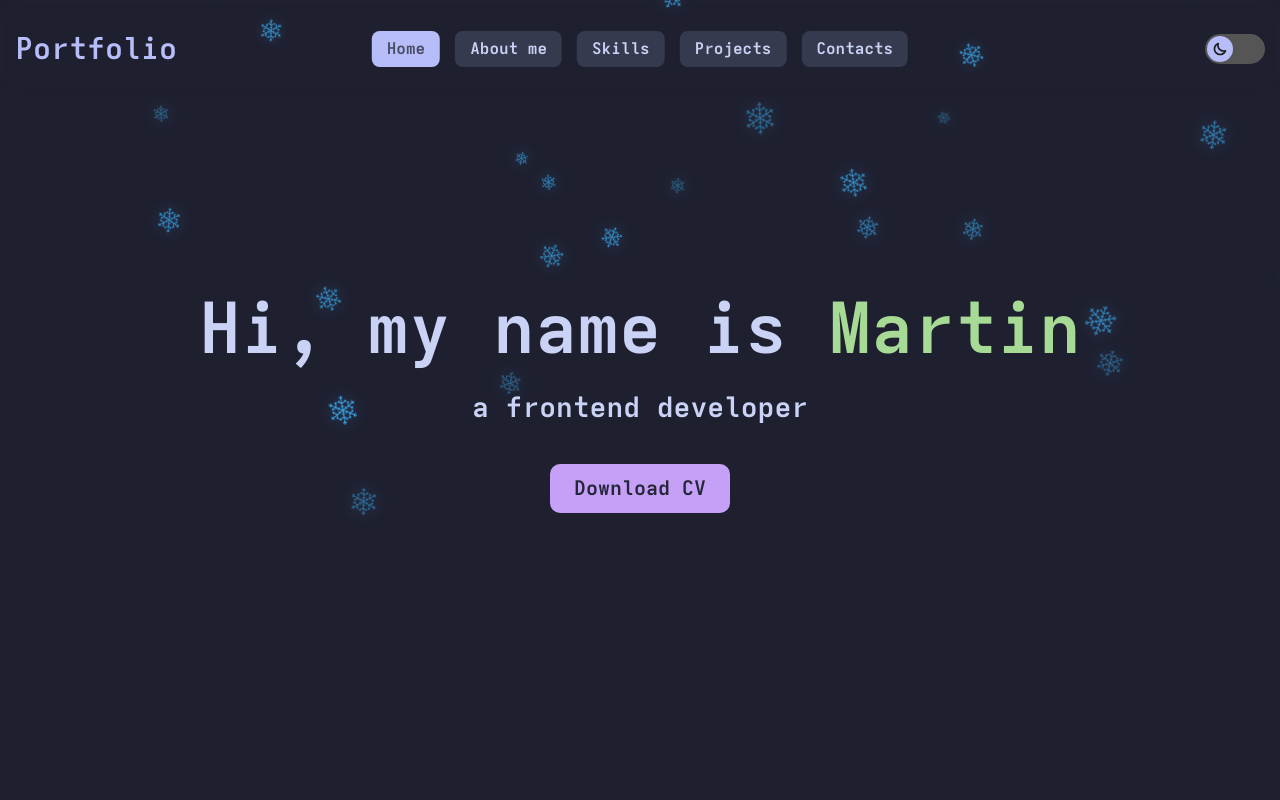
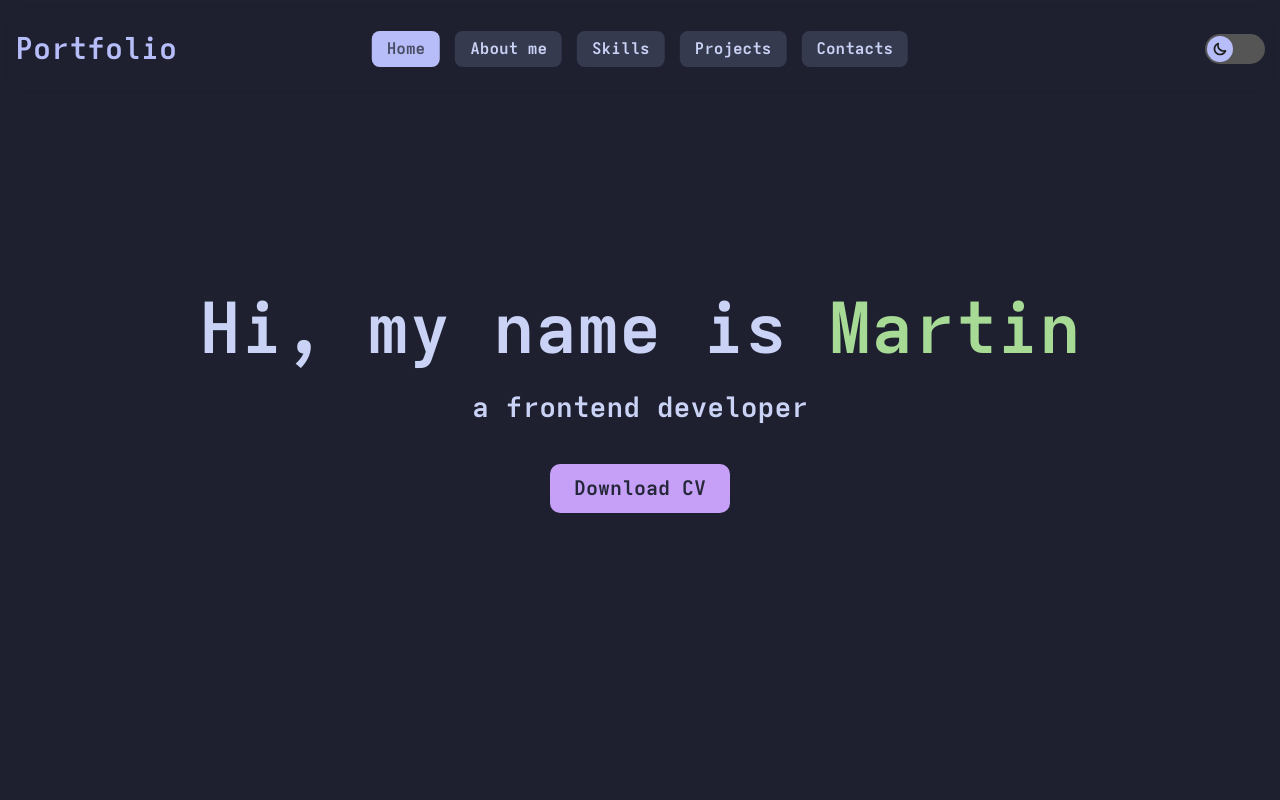
Before and after one commit to wLIGw/My-Portfolio, a React (Vite) app: page / in a window 1280 px wide. Shown: the top 800 px of the page. Built offline with nearby package versions, Linux system fonts and the light colour scheme.

Commit message:
Snowfall

```diff
--- a/src/components/Snowfall/Snowfall.jsx
+++ b/src/components/Snowfall/Snowfall.jsx
@@ -3,22 +3,32 @@ import "./style.scss";
 import snowflake from "../../assets/snowflake.svg";
 
 const Snowfall = () => {
+  const isMobile = window.innerWidth < 768;
+  const isLowEnd = navigator.hardwareConcurrency <= 4;
+
+  // ❌ полностью отключаем снег на слабых мобилках
+  if (isMobile && isLowEnd) return null;
+
   const flakes = useMemo(() => {
     const rand = (min, max) => min + Math.random() * (max - min);
 
-    const COUNT = window.innerWidth < 768 ? 20 : 45;
+    // 🔥 ЖЁСТКО меньше элементов на мобилке
+    const COUNT = isMobile ? 8 : 35;
 
     return Array.from({ length: COUNT }).map((_, i) => ({
       id: i,
       left: rand(0, 100),
-      size: rand(12, 32),
-      duration: rand(8, 18),
+      size: isMobile ? rand(10, 18) : rand(14, 32),
+      duration: isMobile ? rand(14, 24) : rand(8, 18),
       delay: rand(0, 10),
-      drift: rand(-30, 30),
-      rotate: rand(180, 720),
+
+      // ❌ убираем горизонтальный drift и вращение на мобилке
+      drift: isMobile ? 0 : rand(-30, 30),
+      rotate: isMobile ? 0 : rand(180, 720),
+
       opacity: rand(0.4, 0.9),
     }));
-  }, []);
+  }, [isMobile]);
 
   return (
     <div className="snowfall">
--- a/src/components/Snowfall/style.scss
+++ b/src/components/Snowfall/style.scss
@@ -1,7 +1,7 @@
 .snowfall {
   position: fixed;
   inset: 0;
-  z-index: 9999;
+  z-index: 500; // меньше, чем было
   pointer-events: none;
   overflow: hidden;
 }
@@ -12,20 +12,33 @@
   animation-name: snow-fall;
   animation-timing-function: linear;
   animation-iteration-count: infinite;
+
+  /* 🔥 важно для GPU */
+  transform: translateZ(0);
   will-change: transform;
-  filter: drop-shadow(0 0 6px rgba(47, 164, 255, 0.35));
 }
 
 @keyframes snow-fall {
-  0% {
-    transform: translate3d(0, 0, 0) rotate(0deg);
-  }
-  100% {
+  to {
     transform: translate3d(var(--drift), 120vh, 0)
       rotate(var(--rotate));
   }
 }
 
+/* 📱 мобилка — максимально просто */
+@media (max-width: 768px) {
+  .snowflake {
+    animation-name: snow-fall-mobile;
+  }
+
+  @keyframes snow-fall-mobile {
+    to {
+      transform: translate3d(0, 120vh, 0);
+    }
+  }
+}
+
+/* ♿ уважение системных настроек */
 @media (prefers-reduced-motion: reduce) {
   .snowfall {
     display: none;
```
